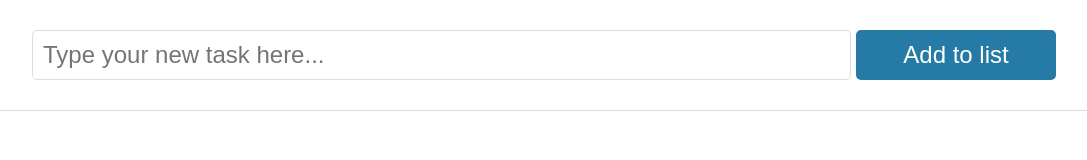
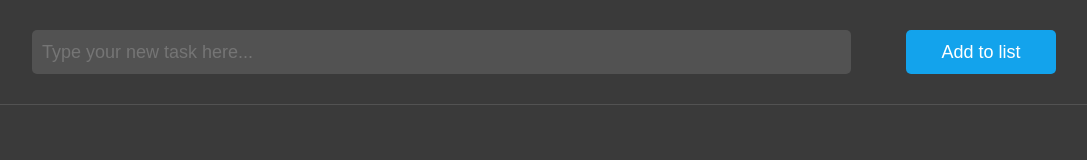
Before and after one commit to Patricdv/rxjs-workshop, a website built with webpack: page public/index.html in a window 1280 px wide. Shown: the whole page, without its empty margins (96-1183 px from the left). Built offline with nearby package versions, Linux system fonts and the light colour scheme.

Commit message:
improved css

```diff
--- a/public/styles.css
+++ b/public/styles.css
@@ -1,6 +1,6 @@
 body {
   font-family: 'Arial';
-  background: white;
+  background: #3a3a3a;
 }
 
 * {
@@ -16,29 +16,31 @@ header {
   display: flex;
   align-items: center;
   justify-content: space-between;
-  border-bottom: solid 1px #ddd;
+  border-bottom: solid 1px #525252;
 }
 
 header input {
   display: block;
-  border: solid 1px #ddd;
-  color: #3e3e3e;
+  background: #525252;
+  border: none;
+  color: white;
   line-height: 2;
-  font-size: 24px;
-  padding: 0 10px;
+  font-size: 18px;
+  padding: 4px 10px;
   border-radius: 5px;
   width: 80%;
 }
 
 header button {
-  background-color: #267ba6;
+  background-color: #13a3ec;
   border: none;
-  font-size: 24px;
+  font-size: 18px;
   line-height: 2;
+  padding: 4px 10px;
   border-radius: 5px;
   margin: 0;
   color: white;
-  width: 200px;
+  width: 150px;
 }
 
 main {
```
